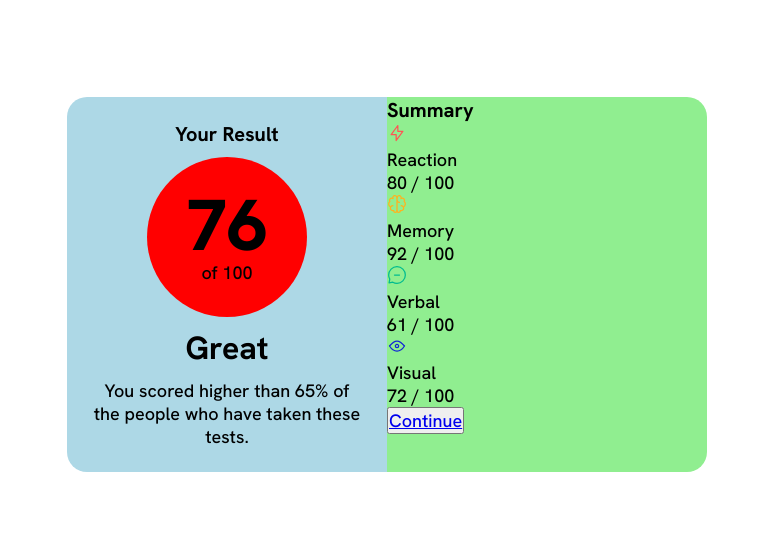
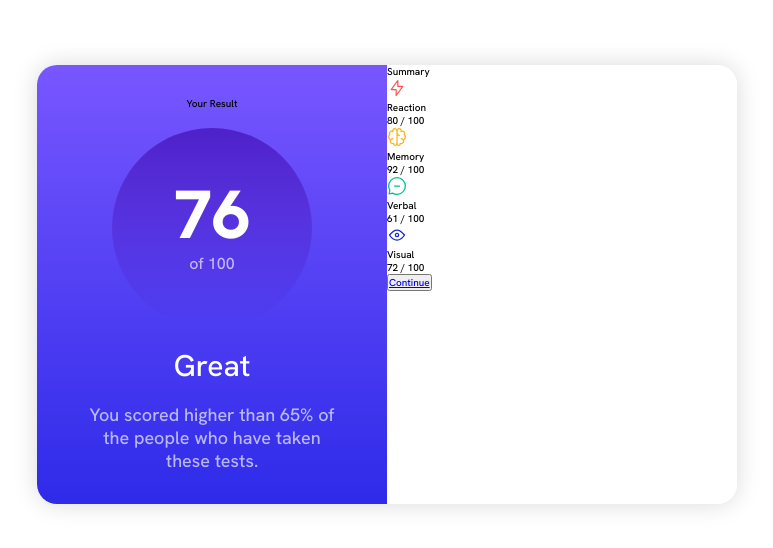
Before and after one commit to JF-D3V/Result_Summary_Component, a plain HTML site: page index.html in a window 1280 px wide. Shown: the part 116-664 px from the top of the page, without its empty margins (253-1026 px from the left). Drawn offline with Linux system fonts and the light colour scheme.

Commit message:
RSC_CPMNT LEFT

```diff
--- a/style.css
+++ b/style.css
@@ -20,6 +20,8 @@
   --pale-blue: hsl(221, 100%, 96%);
   --light-lavendar: hsl(241, 100%, 89%);
   --dark-gray-blue: hsl(224, 30%, 27%);
+
+  --opaque-white: rgba(255, 255, 255, 0.65);
 }
 
 * {
@@ -35,57 +37,73 @@ html {
 
 body {
   font-family: "hanken grotesk", sans-serif;
-  font-size: 1.8rem;
 }
 
 .results-component {
-  max-width: 64rem;
+  max-width: 70rem;
   display: grid;
   grid-template-columns: 1fr 1fr;
 
   border-radius: 20px;
   overflow: hidden;
+  box-shadow: 0 0 25px rgba(0, 0, 0, 0.15);
 }
 
 .results-component-left {
   text-align: center;
   display: grid;
   align-content: start;
-  gap: 1rem;
+  gap: 1.8rem;
 
-  padding: 2.4rem;
-  background-color: lightblue;
-}
-.results-component-right {
-  background-color: lightgreen;
+  padding: 3.2rem;
+  background-image: linear-gradient(
+    var(--light-slate-blue),
+    var(--light-royal-blue)
+  );
 }
 
-.component-header {
-  font-size: 2rem;
-  font-weight: bold;
+.component-header-left {
+  font-size: 2.4rem;
+  color: var(--white);
+  margin-bottom: 1.8rem;
+  color: var(--opaque-white);
 }
 
-.result-display {
-}
 .score {
+  width: 20rem;
+
+  color: var(--opaque-white);
+  font-size: 1.6rem;
+  background-image: linear-gradient(var(--violet-blue), var(--persian-blue));
+  border-radius: 100px;
+
   display: grid;
   place-content: center;
-  width: 16rem;
   margin-inline: auto;
   aspect-ratio: 1 / 1;
-  border-radius: 100px;
-
-  background-color: red;
+  gap: 0.4rem;
 }
 
 .score span {
   display: block;
+
+  font-size: 6.8rem;
+  font-weight: 800;
   line-height: 1;
-  font-size: 7.2rem;
-  font-weight: 800;
+  color: var(--white);
 }
 
 .result-msg {
-  font-size: 3.2rem;
-  font-weight: bold;
+  font-size: 3rem;
+  color: var(--white);
 }
+
+.result-summary-body {
+  font-size: 1.8rem;
+  color: var(--opaque-white);
+  padding: 0 1.8rem;
+}
+
+.results-component-right {
+  background-color: var(--white);
+}
```
